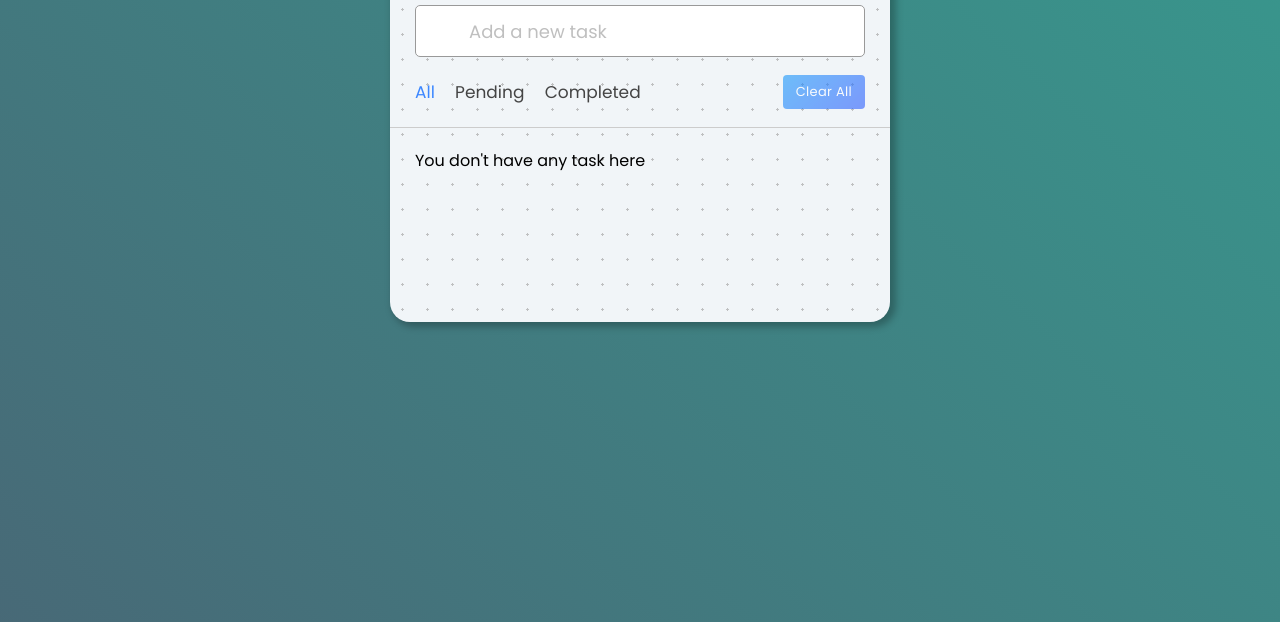
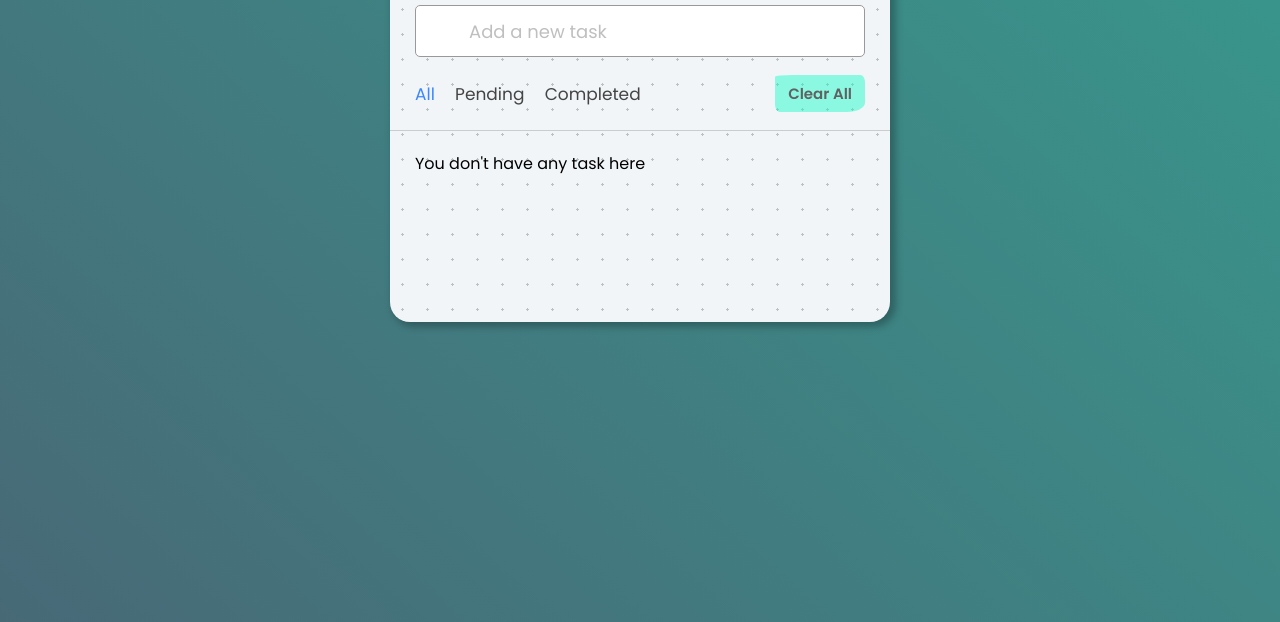
Before and after one commit to siddikisahil47/codsoft_taskno2, a plain HTML site: page index.html in a window 1280 px wide. Shown: the part 315-937 px from the top of the page. Drawn offline with nearby package versions, Linux system fonts and the light colour scheme.

Commit message:
Update Styles
Updating Styles

```diff
--- a/style.css
+++ b/style.css
@@ -168,15 +168,14 @@ span:hover {
     border: none;
     opacity: 0.6;
     outline: none;
-    color: #fff;
+    border-radius: 20% 5% 20% 5%/5% 20% 25% 20%;
+    background-color: hsla(166, 100%, 50%, 0.7);
+    color: black;
     cursor: pointer;
-    font-size: 13px;
+    font-size: 15px;
     padding: 7px 13px;
-    border-radius: 4px;
-    letter-spacing: 0.3px;
+    font-weight: 600;
     pointer-events: none;
-    transition: transform 0.25s ease;
-    background: linear-gradient(135deg, #1798fb 0%, #2D5CFE 100%);
 }
 
 .clear-btn.active {
```
